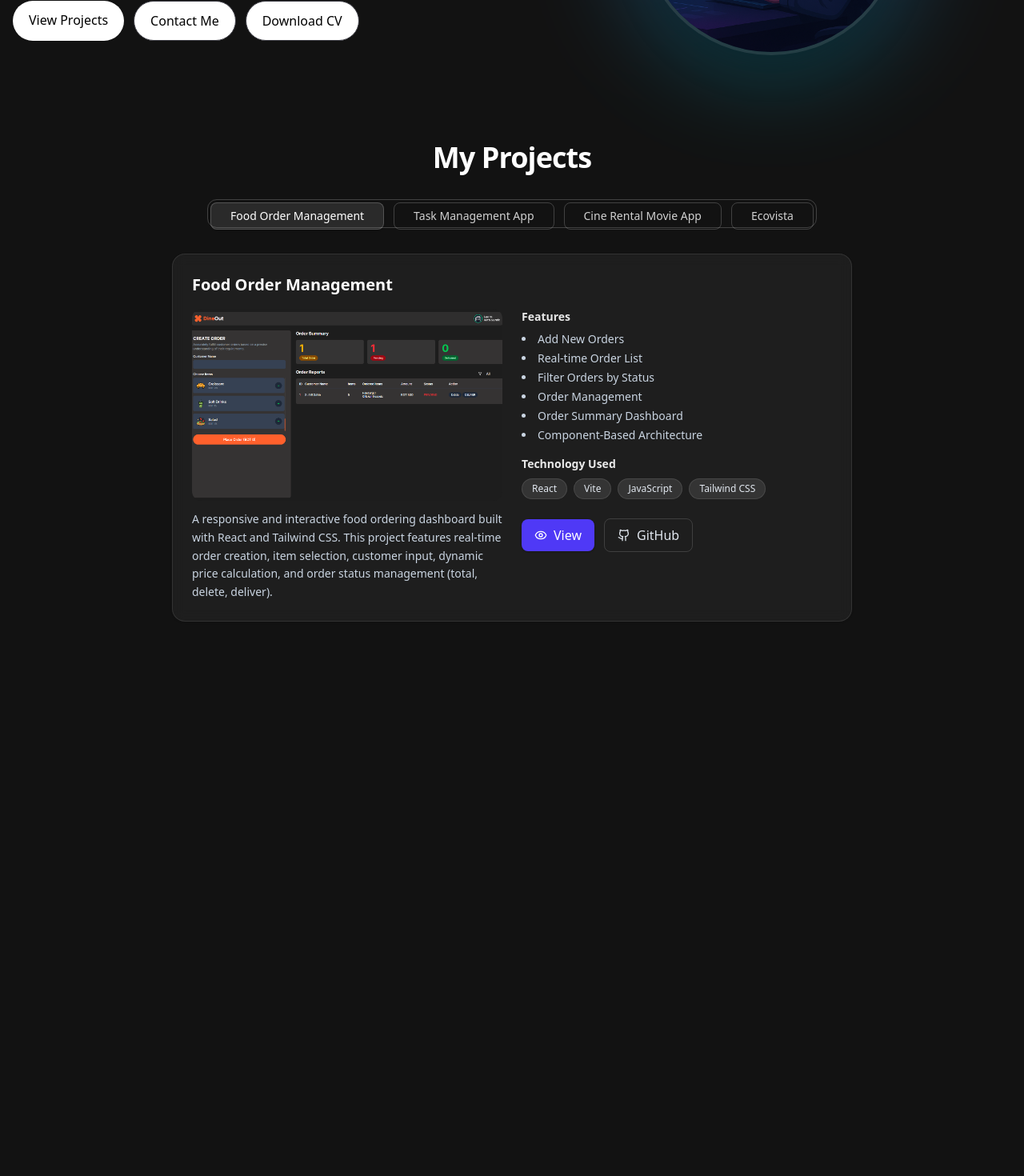
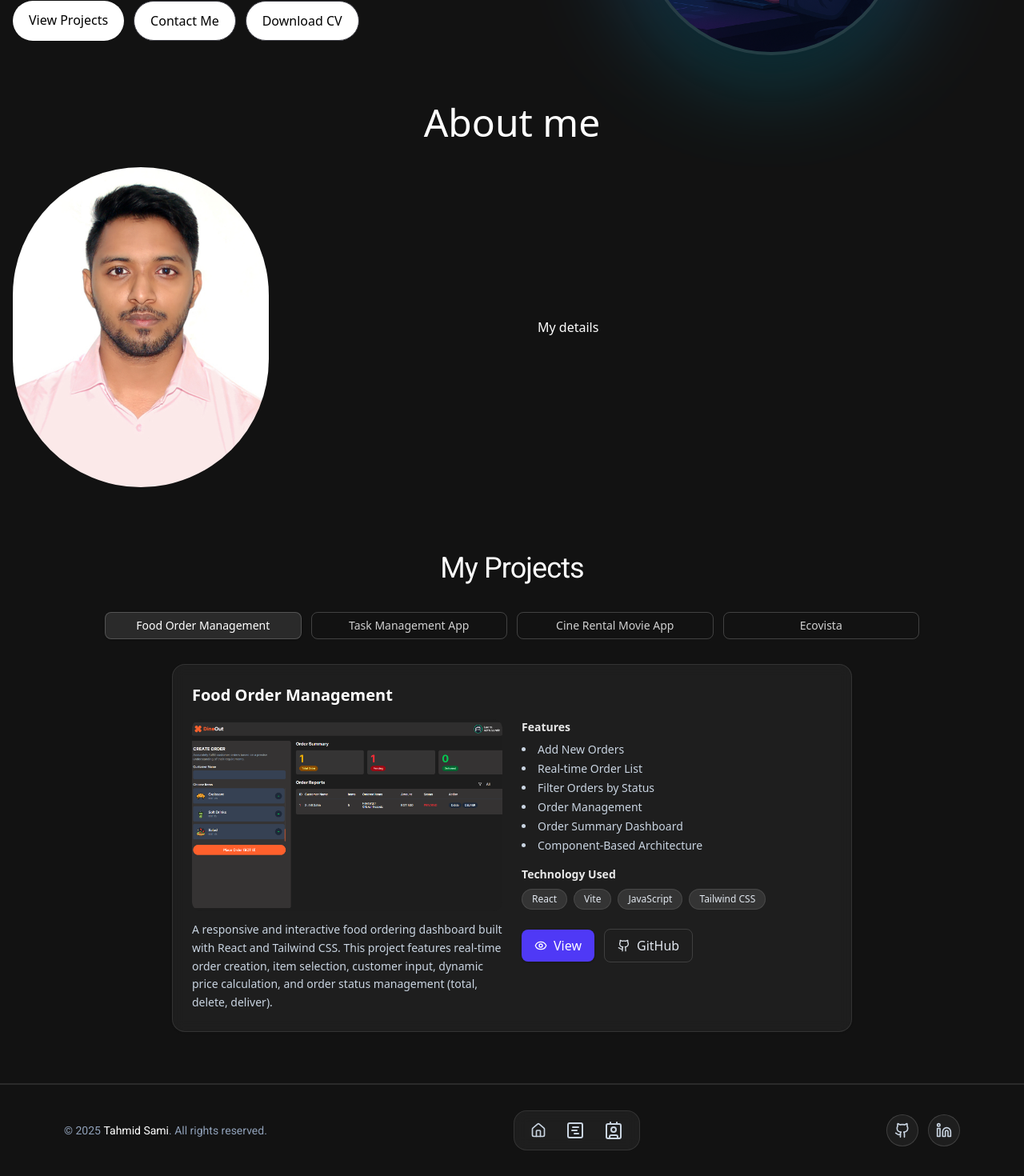
Before and after one commit to khandoker-tahmid-sami/portfolio-website, a Next.js app: page / in a window 1280 px wide. Shown: the part 415-1885 px from the top of the page at 80% size. Before the commit the page ends 1240 px from the top, so only its background shows below. Built offline with nearby package versions, Linux system fonts and the light colour scheme.

Commit message:
footer section running

```diff
--- a/app/about/page.js
+++ /dev/null
@@ -1,11 +0,0 @@
-import React from 'react'
-
-const AboutPage = () => {
-  return (
-    <div>
-      This is about page
-    </div>
-  )
-}
-
-export default AboutPage
--- a/app/contact/page.js
+++ /dev/null
@@ -1,11 +0,0 @@
-import React from 'react'
-
-const ContactPage = () => {
-  return (
-    <div>
-      This is contact page
-    </div>
-  )
-}
-
-export default ContactPage
--- a/app/globals.css
+++ b/app/globals.css
@@ -1,12 +1,10 @@
 @import "tailwindcss";
 
-
-
-
-
-
-
-
+@theme {
+  --breakpoint-bp320: 320px;
+  --breakpoint-xxs: 400px;
+  --breakpoint-xs: 480px; /* small phones / landscape phones */
+}
 
 /* @import "tw-animate-css";
 
--- a/app/page.js
+++ b/app/page.js
@@ -1,12 +1,15 @@
+import AboutSection from "@/components/AboutSection";
+import FooterSection from "@/components/FooterSection";
 import HeroSection from "@/components/HeroSection";
 import ProjectSection from "@/components/ProjectSection";
 
 export default function HomePage() {
   return (
-    <div className="mt-24">
+    <div className="mt-24 container mx-auto">
       <HeroSection />
-      {/* <AboutSection /> */}
+      <AboutSection />
       <ProjectSection />
+      <FooterSection />
     </div>
   );
 }
--- a/app/projects/[id]/page.js
+++ /dev/null
@@ -1,11 +0,0 @@
-import React from 'react'
-
-const SingleProjectPage = () => {
-  return (
-    <div>
-      This is single project page
-    </div>
-  )
-}
-
-export default SingleProjectPage
--- a/app/projects/page.js
+++ /dev/null
@@ -1,11 +0,0 @@
-import React from 'react'
-
-const ProjectPage = () => {
-  return (
-    <div>
-      This is projects page
-    </div>
-  )
-}
-
-export default ProjectPage
--- a/components/AboutSection.jsx
+++ b/components/AboutSection.jsx
@@ -2,19 +2,19 @@ import Image from "next/image";
 
 const AboutSection = () => {
   return (
-    <section className="container mx-auto">
+    <section className="">
       <h4 className="text-center text-5xl">About me</h4>
       <div className="grid items-center gap-12 md:grid-cols-2 py-8 px-4 lg:gap-16">
-        <div className="w-64 sm:w-80 rounded-3xl max-w-none">
+        <div className="w-44 sm:w-80">
           <Image
             src={"/Picture.jpg"}
             alt="khandoker Tahmid Sami"
             width={500}
             height={500}
-            className="w-full rounded-3xl"
+            className="w-full rounded-full"
           />
         </div>
-        <div></div>
+        <div>My details</div>
       </div>
     </section>
   );
--- /dev/null
+++ b/components/FooterSection.jsx
@@ -0,0 +1,168 @@
+import {
+  Contact,
+  Github,
+  House,
+  Linkedin,
+  SquareChartGantt,
+} from "lucide-react";
+import { Roboto } from "next/font/google";
+import Link from "next/link";
+
+const roboto = Roboto({
+  subsets: ["latin"],
+  weight: ["400"],
+});
+
+const FooterSection = () => {
+  return (
+    <footer className={`mt-4 border-t-2 border-white/10 ${roboto.className}`}>
+      <div className="mx-auto max-w-6xl px-4 py-8">
+        <div className="flex flex-col items-center gap-6 md:flex-row md:justify-between">
+          {/* brand / copyright */}
+          <p className="text-sm text-slate-400 text-center md:text-left">
+            &copy; {new Date().getFullYear()}{" "}
+            <span className="font-medium text-white">Tahmid Sami</span>. All
+            rights reserved.
+          </p>
+
+          {/* quick nav (optional) */}
+          <nav
+            className="relative isolate flex items-center gap-6 rounded-2xl border border-white/10
+                bg-white/5 px-5 py-3 backdrop-blur-sm"
+          >
+            {/* Home (icon) */}
+            <Link
+              href="/"
+              aria-label="Home"
+              className="group relative inline-flex items-center justify-center text-slate-300
+               transition transform-gpu hover:-translate-y-1 hover:scale-110 hover:text-white"
+            >
+              <House className="h-5 w-5" />
+              {/* label */}
+              <span
+                className="pointer-events-none absolute -top-8 left-1/2 -translate-x-1/2
+                     rounded-md border border-white/15 bg-white/10 px-2 py-0.5
+                     text-[11px] text-white opacity-0 translate-y-1
+                     shadow-lg backdrop-blur-md whitespace-nowrap
+                     transition-all duration-200 group-hover:opacity-100 group-hover:translate-y-0"
+              >
+                Home
+              </span>
+              {/* tiny arrow */}
+              <span
+                className="pointer-events-none absolute -top-3 left-1/2 -translate-x-1/2
+                     h-2 w-2 rotate-45 border border-white/15 bg-white/10
+                     opacity-0 transition-opacity duration-200 group-hover:opacity-100"
+              />
+            </Link>
+
+            {/* Projects (text) */}
+            <Link
+              href="/projects"
+              className="group relative inline-flex items-center text-slate-300
+               transition transform-gpu hover:-translate-y-1 hover:scale-110 hover:text-white"
+            >
+              <SquareChartGantt />
+              <span
+                className="pointer-events-none absolute -top-8 left-1/2 -translate-x-1/2
+                     rounded-md border border-white/15 bg-white/10 px-2 py-0.5
+                     text-[11px] text-white opacity-0 translate-y-1
+                     shadow-lg backdrop-blur-md whitespace-nowrap
+                     transition-all duration-200 group-hover:opacity-100 group-hover:translate-y-0"
+              >
+                Projects
+              </span>
+              <span
+                className="pointer-events-none absolute -top-3 left-1/2 -translate-x-1/2
+                     h-2 w-2 rotate-45 border border-white/15 bg-white/10
+                     opacity-0 transition-opacity duration-200 group-hover:opacity-100"
+              />
+            </Link>
+
+            {/* Contact (text) */}
+            <Link
+              href="/contact"
+              className="group relative inline-flex items-center text-slate-300
+               transition transform-gpu hover:-translate-y-1 hover:scale-110 hover:text-white"
+            >
+              <Contact />
+              <span
+                className="pointer-events-none absolute -top-8 left-1/2 -translate-x-1/2
+                     rounded-md border border-white/15 bg-white/10 px-2 py-0.5
+                     text-[11px] text-white opacity-0 translate-y-1
+                     shadow-lg backdrop-blur-md whitespace-nowrap
+                     transition-all duration-200 group-hover:opacity-100 group-hover:translate-y-0"
+              >
+                Contact
+              </span>
+              <span
+                className="pointer-events-none absolute -top-3 left-1/2 -translate-x-1/2
+                     h-2 w-2 rotate-45 border border-white/15 bg-white/10
+                     opacity-0 transition-opacity duration-200 group-hover:opacity-100"
+              />
+            </Link>
+          </nav>
+
+          {/* socials */}
+          <div className="flex items-center gap-3">
+            <Link
+              href="https://github.com/khandoker-tahmid-sami"
+              target="_blank"
+              rel="noopener noreferrer"
+              aria-label="GitHub"
+              className="group relative inline-flex h-10 w-10 items-center justify-center rounded-full
+                         border border-white/15 bg-white/5 text-slate-300
+                         transition hover:text-white hover:border-indigo-400/60 hover:bg-indigo-500/10
+                         focus:outline-none focus:ring-2 focus:ring-indigo-500/60"
+            >
+              <Github className="h-5 w-5" />
+              <span
+                className="pointer-events-none absolute -top-8 left-1/2 -translate-x-1/2
+                     rounded-md border border-white/15 bg-white/10 px-2 py-0.5
+                     text-[13px] text-white opacity-0 translate-y-1
+                     shadow-lg backdrop-blur-md whitespace-nowrap
+                     transition-all duration-200 group-hover:opacity-100 group-hover:translate-y-0"
+              >
+                Github
+              </span>
+              <span
+                className="pointer-events-none absolute -top-3 left-1/2 -translate-x-1/2
+                     h-2 w-2 rotate-45 border border-white/15 bg-white/10
+                     opacity-0 transition-opacity duration-200 group-hover:opacity-100"
+              />
+            </Link>
+
+            <Link
+              href="https://www.linkedin.com/in/khandokertahmidsami/"
+              target="_blank"
+              rel="noopener noreferrer"
+              aria-label="LinkedIn"
+              className=" group relative inline-flex h-10 w-10 items-center justify-center rounded-full
+                         border border-white/15 bg-white/5 text-slate-300
+                         transition hover:text-white hover:border-indigo-400/60 hover:bg-indigo-500/10
+                         focus:outline-none focus:ring-2 focus:ring-indigo-500/60"
+            >
+              <Linkedin className="h-5 w-5" />
+              <span
+                className="pointer-events-none absolute -top-8 left-1/2 -translate-x-1/2
+                     rounded-md border border-white/15 bg-white/10 px-2 py-0.5
+                     text-[13px] text-white opacity-0 translate-y-1
+                     shadow-lg backdrop-blur-md whitespace-nowrap
+                     transition-all duration-200 group-hover:opacity-100 group-hover:translate-y-0"
+              >
+                LinkedIn
+              </span>
+              <span
+                className="pointer-events-none absolute -top-3 left-1/2 -translate-x-1/2
+                     h-2 w-2 rotate-45 border border-white/15 bg-white/10
+                     opacity-0 transition-opacity duration-200 group-hover:opacity-100"
+              />
+            </Link>
+          </div>
+        </div>
+      </div>
+    </footer>
+  );
+};
+
+export default FooterSection;
--- a/components/HeroSection.jsx
+++ b/components/HeroSection.jsx
@@ -5,7 +5,7 @@ import { TypeAnimation } from "react-type-animation";
 
 const HeroSection = () => {
   return (
-    <section className="container mx-auto px-4 py-16">
+    <section className="px-4 py-16">
       <div className="grid items-center gap-12 md:grid-cols-2">
         {/* myselg */}
         <div className="space-y-5">
--- a/components/ProjectList.jsx
+++ b/components/ProjectList.jsx
@@ -1,4 +1,4 @@
-import { Tabs, TabsList, TabsTrigger, TabsContent } from "@/components/ui/tabs";
+import { Tabs, TabsContent, TabsList, TabsTrigger } from "@/components/ui/tabs";
 import { myProjects } from "@/data";
 import ProjectCard from "./ProjectCard";
 
@@ -9,17 +9,13 @@ const ProjectList = () => {
         defaultValue={myProjects?.[0]?.title}
         className=" w-full max-w-5xl  mx-auto items-center"
       >
-        <TabsList
-          className="xs:mb-30 sm:mb-10 md:mb-0 bg-transparent  rounded-xl
-            border border-white/20
-            flex flex-wrap justify-center gap-3 hover:border-indigo-500/30"
-        >
+        <TabsList className="bp320:mb-32 xxs:mb-22 xs:mb-10 sm:mb-10 md:mb-10 lg:mb-0 w-full flex gap-3 flex-wrap ">
           {myProjects.map((project, index) => (
             <TabsTrigger
               key={index}
               value={project.title}
               className="
-                cursor-pointer px-6 py-4 rounded-lg
+                shrink-0 cursor-pointer px-6 py-4 rounded-lg
                 text-white/80 hover:text-white
                 bg-transparent hover:bg-border-indigo-500/30
                 border border-white/20
--- a/components/ProjectSection.jsx
+++ b/components/ProjectSection.jsx
@@ -1,11 +1,17 @@
+import { Roboto } from "next/font/google";
 import ProjectList from "./ProjectList";
+
+const robotoFont = Roboto({
+  subsets: ["latin"],
+  weight: "400",
+});
 
 const ProjectSection = () => {
   return (
-    <section className="container mx-auto max-w-8xl px-4 py-12">
+    <section className="max-w-8xl px-4 py-12">
       <div className="text-center">
         <h4 className="text-3xl md:text-4xl font-semibold tracking-tight mb-8">
-          <span className="">My Projects</span>
+          <span className={`${robotoFont.className}`}>My Projects</span>
         </h4>
       </div>
 
```
Also changed, not shown: components/Navbar.jsx (+13 -2 lines).
